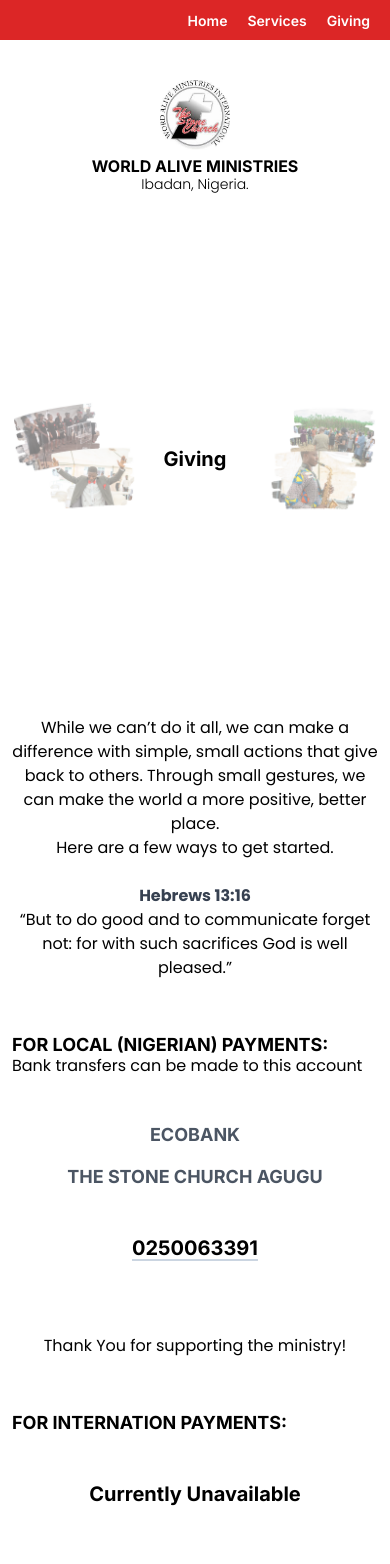
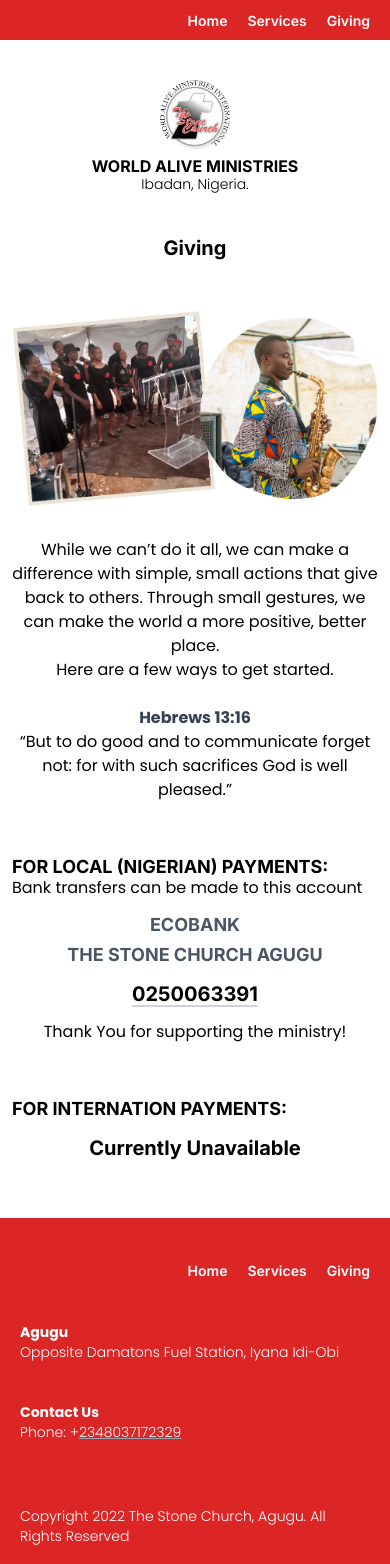
Before and after one commit to Ola4606/tsc-agugu, a React (Create React App) app: page /giving in a window 390 px wide. Shown: the top 1564 px of the page. Built offline with nearby package versions, Linux system fonts and the light colour scheme.

Commit message:
Made Giving Page Mobile Responsive

```diff
--- a/src/components/cGiving/Giving.tsx
+++ b/src/components/cGiving/Giving.tsx
@@ -1,5 +1,6 @@
 import React from "react";
 import GivingImage from "../../images/giving.png";
+import GivingImageSm from "../../images/giving-sm.png";
 
 function Giving() {
   return (
@@ -8,10 +9,13 @@ function Giving() {
         className="bg-center bg-no-repeat bg-[length:100%_auto] mt-10"
         style={{ backgroundImage: `url(${GivingImage})` }}
       >
-        <div className="bg-white/[.50] w-full h-[450px] flex justify-center items-center">
+        <div className="bg-white md:bg-white/[.50] w-full md:h-[450px] flex flex-col justify-center items-center">
           <p className="font-bold font-title text-xl sm:text-2xl md:text-3xl lg:text-5xl text-black">
             Giving
           </p>
+          <div className="xsm:max-w-[390px] sm:max-w-[550px] mt-12 md:hidden">
+            <img src={GivingImageSm} alt="" className="w-full h-auto rounded-xl" />
+          </div>
         </div>
       </div>
 
@@ -31,50 +35,34 @@ function Giving() {
         </p>
       </div>
 
-      <div className="mt-14 md:mt-24 text-center">
+      <div className="mt-14 md:mt-32 text-center">
         <p className="font-bold font-title text-lg leading-none text-start">
           FOR LOCAL (NIGERIAN) PAYMENTS:
         </p>
         <p className="font-casual text-base md:text-lg lg:text-xl text-start">
           Bank transfers can be made to this account
         </p>
-        <br />
-        <br />
-        <p className="font-bold font-title text-lg leading-none text-gray-600">
+        <p className="font-bold font-title text-lg leading-none text-gray-600 mt-4 md:mt-16">
           ECOBANK
         </p>
-        <br />
-        <p className="font-bold font-title text-lg leading-none text-gray-600">
+        <p className="font-bold font-title text-lg leading-none text-gray-600 mt-3 md:mt-8">
           THE STONE CHURCH AGUGU
         </p>
-        <br />
-        <br />
-        <p className="font-bold font-title text-xl sm:text-2xl md:text-3xl lg:text-5xl text-black underline underline-offset-4 decoration-slate-300">
+
+        <p className="font-bold font-title text-xl sm:text-2xl md:text-3xl lg:text-5xl text-black underline underline-offset-4 decoration-slate-300 mt-4 md:mt-16">
           0250063391
         </p>
-        <br />
-        <br />
-        <br />
-        <p className="font-casual text-base md:text-lg lg:text-xl">
+
+        <p className="font-casual text-base md:text-lg lg:text-xl mt-3 md:mt-8">
           Thank You for supporting the ministry!
         </p>
       </div>
 
-      <div className="mt-14 md:mt-24 text-center">
+      <div className="mt-14 md:mt-32 text-center">
         <p className="font-bold font-title text-lg leading-none text-start">
           FOR INTERNATION PAYMENTS:
         </p>
-        <br />
-        <br />
-        {/* <p className="font-bold font-title text-lg leading-none text-gray-600">
-          ECOBANK
-        </p>
-        <br />
-        <p className="font-bold font-title text-lg leading-none text-gray-600">
-          THE STONE CHURCH
-        </p>
-        <br /><br /> */}
-        <p className="font-bold font-title text-xl sm:text-2xl md:text-3xl lg:text-5xl text-black">
+        <p className="font-bold font-title text-xl sm:text-2xl md:text-3xl lg:text-5xl text-black mt-4 md:mt-16">
           Currently Unavailable
         </p>
       </div>
--- a/src/index.css
+++ b/src/index.css
@@ -699,6 +699,11 @@ video {
   background-color: rgb(220 38 38 / var(--tw-bg-opacity));
 }
 
+.bg-white{
+  --tw-bg-opacity: 1;
+  background-color: rgb(255 255 255 / var(--tw-bg-opacity));
+}
+
 .bg-\[length\:100\%_auto\]{
   background-size: 100% auto;
 }
@@ -997,6 +1002,10 @@ video {
     height: 3.5rem;
   }
 
+  .md\:h-\[450px\]{
+    height: 450px;
+  }
+
   .md\:w-40{
     width: 10rem;
   }
@@ -1035,6 +1044,10 @@ video {
 
   .md\:justify-between{
     justify-content: space-between;
+  }
+
+  .md\:bg-white\/\[\.50\]{
+    background-color: rgb(255 255 255 / .50);
   }
 
   .md\:px-20{
```
Also changed, not shown: src/images/giving-sm.png (added).
